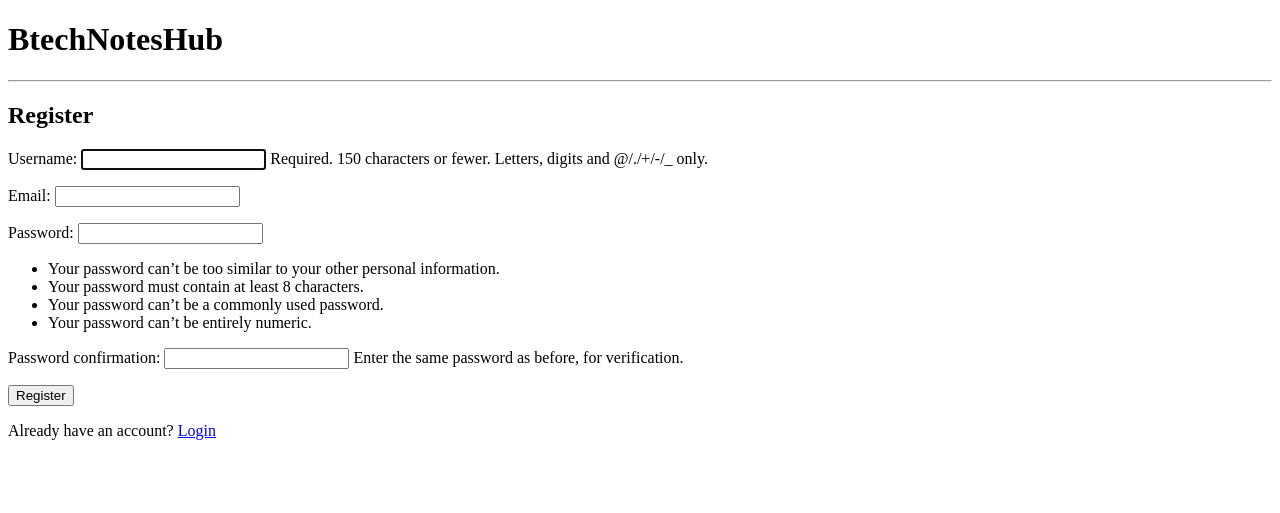
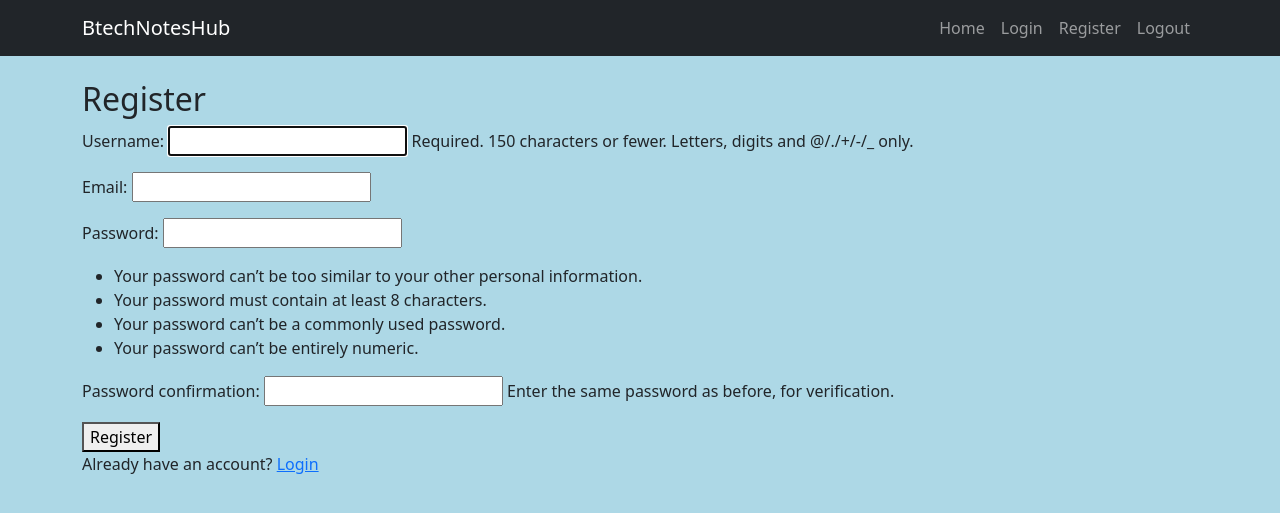
Before and after one commit to AnsonAntony659/Btechnoteshub, a Django app: page /accounts/register/ in a window 1280 px wide. Shown: the top 513 px of the page. Run offline with Django 5.2, Linux system fonts and the light colour scheme.

Commit message:
Added Bootstrap navbar and configured static files

```diff
--- a/config/settings.py
+++ b/config/settings.py
@@ -64,7 +64,7 @@ ROOT_URLCONF = 'config.urls'
 TEMPLATES = [
     {
         'BACKEND': 'django.template.backends.django.DjangoTemplates',
-        'DIRS': ["templates"],
+        'DIRS': [BASE_DIR / "templates"],
         'APP_DIRS': True,
         'OPTIONS': {
             'context_processors': [
--- a/static/css/style.css
+++ b/static/css/style.css
@@ -0,0 +1,3 @@
+body {
+    background-color: lightblue;
+}
--- a/templates/base.html
+++ b/templates/base.html
@@ -1,17 +1,49 @@
+{% load static %}
 <!DOCTYPE html>
 <html lang="en">
 <head>
     <meta charset="UTF-8">
     <meta name="viewport" content="width=device-width, initial-scale=1.0">
     <title>BtechNotesHub</title>
+    <link href="https://cdn.jsdelivr.net/npm/bootstrap@5.3.8/dist/css/bootstrap.min.css" rel="stylesheet">
+    <link rel="stylesheet" href="{% static 'css/style.css' %}">
 </head>
 <body>
+<nav class="navbar navbar-expand-lg navbar-dark bg-dark">
+    <div class="container">
 
-    <h1>BtechNotesHub</h1>
-    <hr>
+        <a class="navbar-brand" href="#">
+            BtechNotesHub
+        </a>
+
+        <div class="navbar-nav ms-auto">
+
+            <a class="nav-link" href="{% url 'home' %}">
+                Home
+            </a>
+
+            <a class="nav-link" href="{% url 'login' %}">
+                Login
+            </a>
+
+            <a class="nav-link" href="{% url 'register' %}">
+                Register
+            </a>
+
+            <a class="nav-link" href="{% url 'logout' %}">
+                Logout
+            </a>
+
+        </div>
+
+    </div>
+</nav>
+<div class="container mt-4">
 
     {% block content %}
     {% endblock %}
 
+</div>
+
 </body>
 </html>
```
